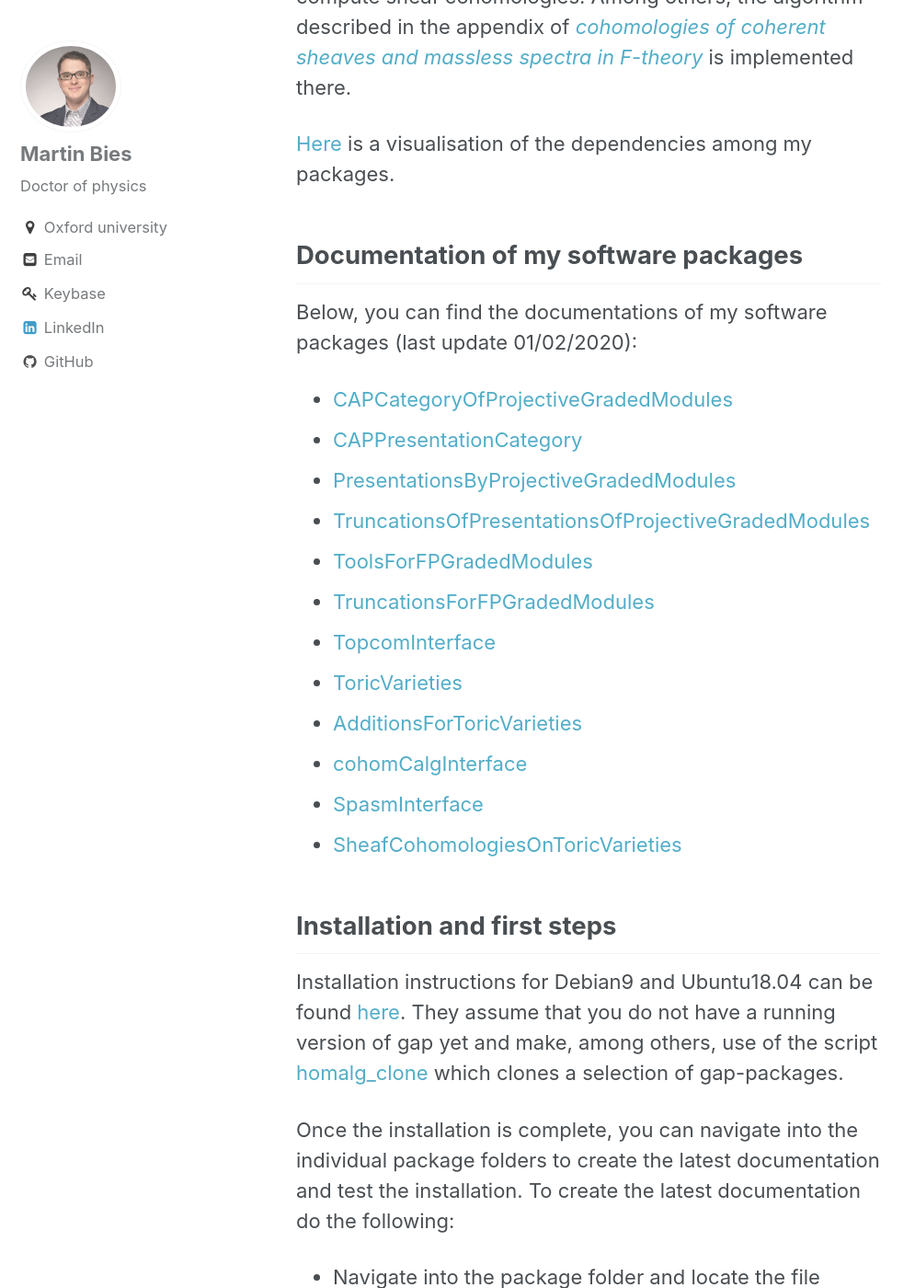
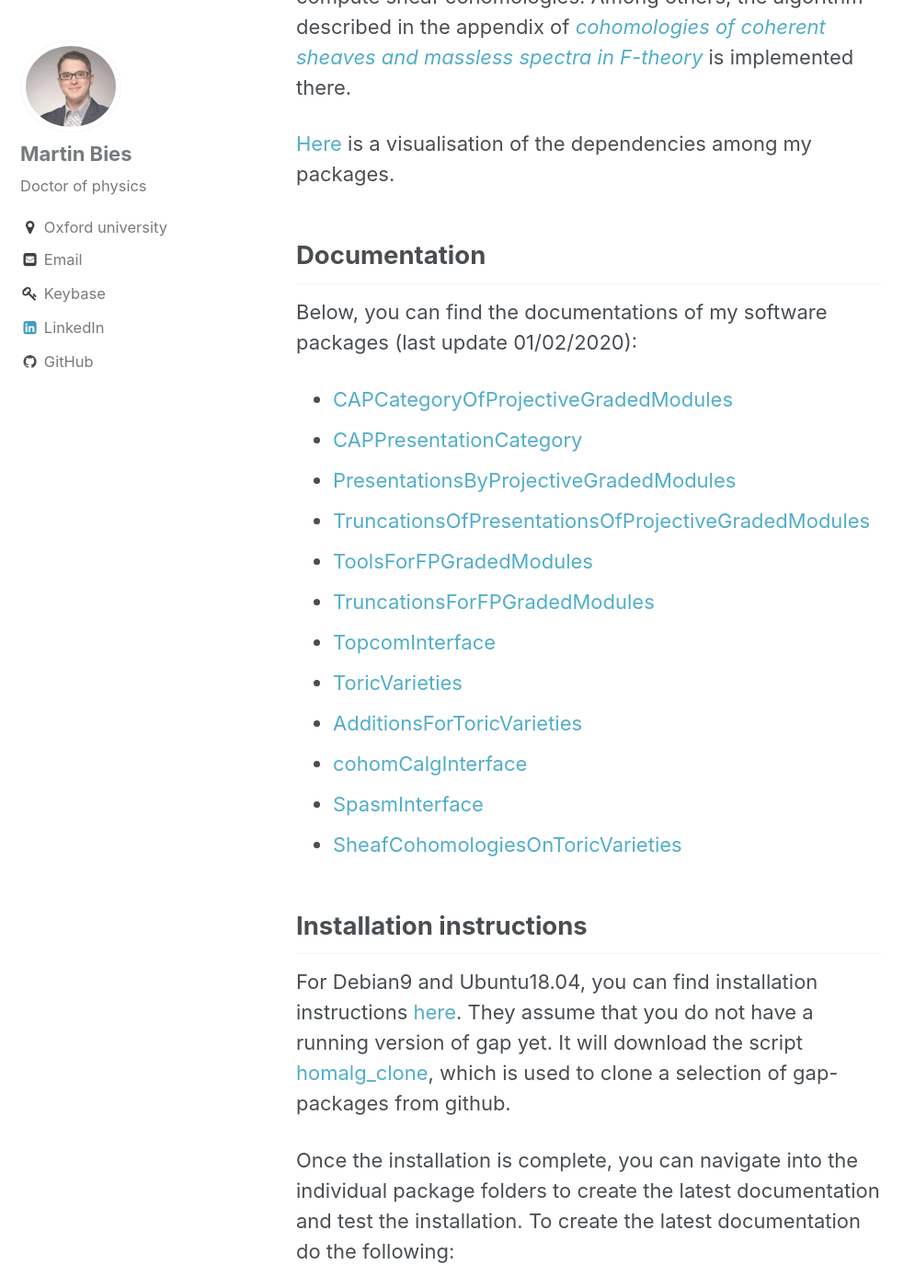
Before and after one commit to MartinBies/MartinBies.github.io, a Jekyll site: the page built from _pages/research.md, in a window 1280 px wide and 1400 px high, scrolled down 3942 px. Shown: the whole window at 92% size, without its empty margins (0-995 px from the left). Built offline with Jekyll 4.4.1, drawn with Linux system fonts in a browser that asks for light colours; some of the changed text lies outside the part shown.

Commit message:
Update research page

```diff
--- a/_pages/research.md
+++ b/_pages/research.md
@@ -17,7 +17,7 @@ This analogy extends beyond F-theory. Namely, also in type IIB string theory, th
 In a very harsh first order approximation, merely counting sheaf cohomologies allows to tell good and bad string theory solutions apart. To facilitate such types of computations for a large number of geometries, I have developped software packages ranging from toric geometry to category theory. This software is part of the [*homalg_project](https://github.com/homalg-project).
 
 
-## Software on toric varieties
+## Software on Toric Varieties
 
 Together with *Sebastian Gutsche*, I have developed the package
 
@@ -33,7 +33,7 @@ This functions as interface to the software [*Topcom*](http://www.rambau.wm.uni-
 
 
 
-## Software on Freyd categories
+## Software on Freyd Categories
 
 The first implementations of a *PresentationCategory* category in the language of the [*CAP_project*](https://homalg-project.github.io/CAP_project/) are available in the packages
 
@@ -78,7 +78,7 @@ It provides implementations of various algorithms to compute sheaf cohomologies.
 [Here](/SoftwarePackages.pdf) is a visualisation of the dependencies among my packages.
 
 
-## Documentation of my software packages
+## Documentation
 
 Below, you can find the documentations of my software packages (last update 01/02/2020):
 
@@ -96,9 +96,9 @@ Below, you can find the documentations of my software packages (last update 01/0
 * [SheafCohomologiesOnToricVarieties](/SheafCohomologiesOnToricVarieties.pdf)
 
 
-## Installation and first steps
+## Installation instructions
 
-Installation instructions for Debian9 and Ubuntu18.04 can be found [here](/Instructions.txt). They assume that you do not have a running version of gap yet and make, among others, use of the script [homalg_clone](/homalg_clone.sh) which clones a selection of gap-packages.
+For Debian9 and Ubuntu18.04, you can find installation instructions [here](/Instructions.txt). They assume that you do not have a running version of gap yet. It will download the script [homalg_clone](/homalg_clone.sh), which is used to clone a selection of gap-packages from github.
 
 Once the installation is complete, you can navigate into the individual package folders to create the latest documentation and test the installation. To create the latest documentation do the following:
 
```
Also changed, not shown: other parts of _pages/research.md (+3 -3 lines).
